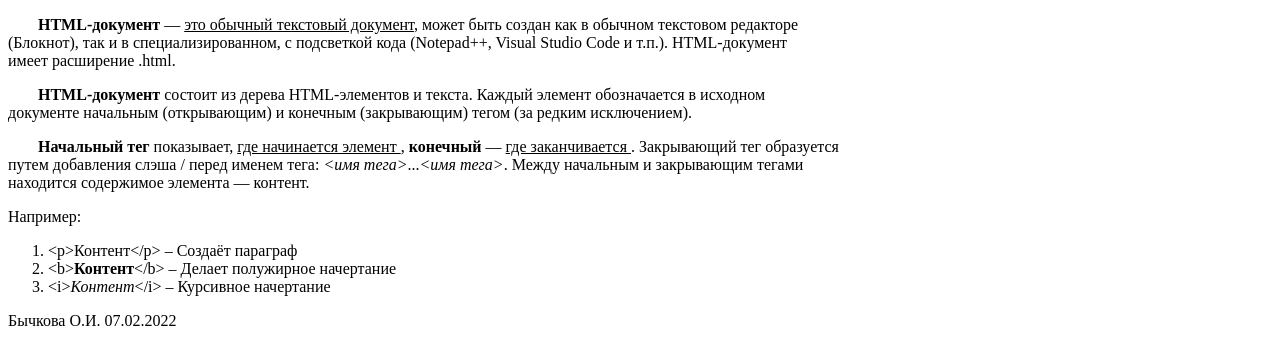
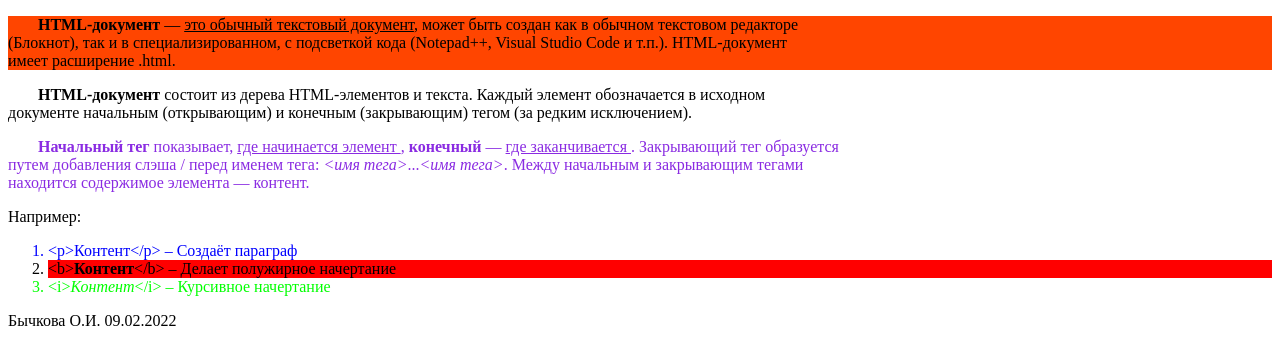
Before and after one commit to OlgaBychkovaa/Bychkova-base-html, a plain HTML site: page base-html/index.html in a window 1280 px wide. Drawn offline with Linux system fonts and the light colour scheme.

Commit message:
feat: add background and text colors to webpage

```diff
--- a/base-html/index.html
+++ b/base-html/index.html
@@ -7,7 +7,7 @@
     <title>Document</title>
 </head>
 <body>
-<p style="text-indent: 30px;"><b>HTML-документ</b> — <ins>это обычный текстовый документ</ins>, может быть создан как в обычном текстовом редакторе<br>
+<p style="text-indent: 30px; background-color: orangered;"><b>HTML-документ</b> — <ins>это обычный текстовый документ</ins>, может быть создан как в обычном текстовом редакторе<br>
     (Блокнот), так и в специализированном, с подсветкой кода (Notepad++, Visual Studio Code и т.п.). HTML-документ<br>
     имеет расширение .html.</p>
 
@@ -15,16 +15,16 @@
     <p style="text-indent: 30px;"><b>HTML-документ</b> состоит из дерева HTML-элементов и текста. Каждый элемент обозначается в исходном<br>
     документе начальным (открывающим) и конечным (закрывающим) тегом (за редким исключением).</p>
 
-    <p style="text-indent: 30px;">
+    <p style="text-indent: 30px; color: blueviolet;">
     <b>Начальный тег</b> показывает, <ins> где начинается элемент </ins>, <b>конечный</b> — <ins> где заканчивается </ins>. Закрывающий тег образуется<br>
     путем добавления слэша / перед именем тега: <i>&lt;имя тега&gt;</i>...<i>&lt;имя тега&gt;</i>. Между начальным и закрывающим тегами<br>
     находится содержимое элемента — контент.</p>
     Например:
     <ol>
-    <li>&lt;p&gt;Контент&lt;/p&gt; – Создаёт параграф</li>
-    <li>&lt;b&gt;<b>Контент</b>&lt;/b&gt; – Делает полужирное начертание</li>
-    <li>&lt;i&gt;<i>Контент</i>&lt;/i&gt; – Курсивное начертание</li>
+    <li style="color: blue;">&lt;p&gt;Контент&lt;/p&gt; – Создаёт параграф</li>
+    <li style="background-color: red;">&lt;b&gt;<b>Контент</b>&lt;/b&gt; – Делает полужирное начертание</li>
+    <li style="color: rgb(0, 255, 0);">&lt;i&gt;<i>Контент</i>&lt;/i&gt; – Курсивное начертание</li>
     </ol>
-    Бычкова О.И. 07.02.2022
+    Бычкова О.И. 09.02.2022
 </body>
 </html>
```
